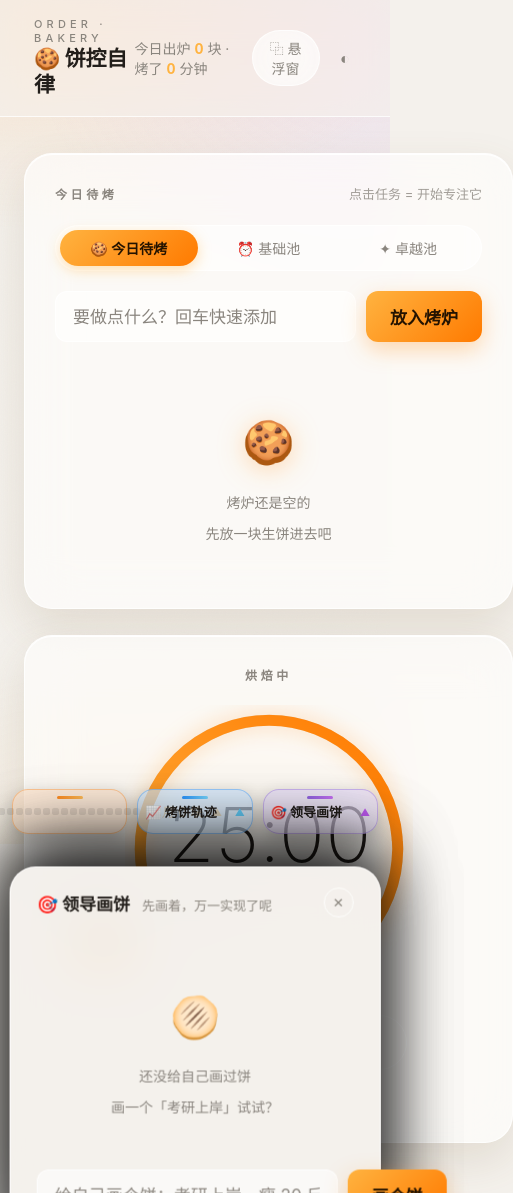
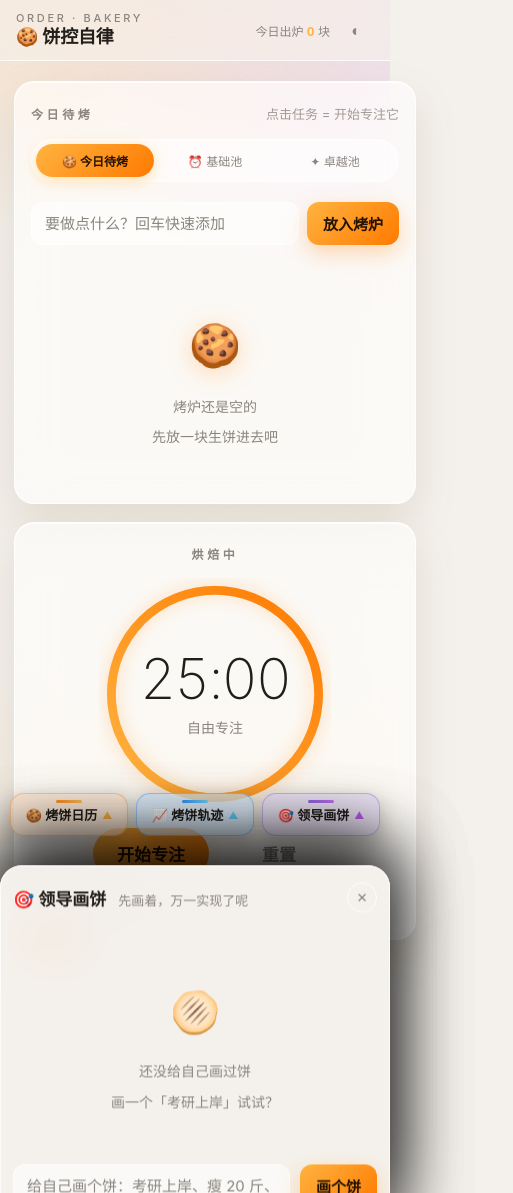
Before and after one commit to bl026732-ship-it/bingkong-pwa, a website: page index.html in a window 390 px wide. Shown: the whole page, 513 px wide, since content can reach past the window. After the commit the page ends 984 px from the top, so only its background shows below. Drawn offline with Linux system fonts and the light colour scheme.

Commit message:
手机窄屏适配：顶栏/圆环/把手瘦身，抽屉近全屏，触屏按钮常显

```diff
--- a/index.html
+++ b/index.html
@@ -554,6 +554,46 @@ body::after {
 .pie-empty { text-align: center; color: var(--text-2); font-size: var(--font-sm); padding: 44px 0 36px; line-height: 2.2; }
 .pie-empty .big { font-size: 40px; display: block; }
 .pie-input-row { display: flex; gap: 10px; margin-top: 10px; }
+
+/* ---------- 手机窄屏适配 ---------- */
+@media (max-width: 640px) {
+  .topbar { padding: 12px 16px; }
+  .brand small { letter-spacing: .24em; }
+  .brand b { font-size: 18px; }
+  .topbar-stats { gap: 8px; font-size: 12px; }
+  #pipBtn { display: none; } /* 悬浮窗仅桌面 Chrome/Edge 支持 */
+  .hide-sm { display: none; }
+  .main { padding: 20px 14px 14px; gap: 18px; }
+  .card { padding: 22px 16px; border-radius: 20px; }
+  .card-title { margin-bottom: 16px; }
+  .seg { font-size: 12px; padding: 8px 2px; }
+  .task-input-row { gap: 8px; }
+  .task-input { padding: 11px 13px; font-size: 15px; }
+  .btn-primary { padding: 11px 16px; font-size: 15px; }
+  .ring-wrap { width: 232px; height: 232px; margin-bottom: 18px; }
+  .ring-time { font-size: 56px; }
+  .ring-label { max-width: 170px; }
+  .btn-big { min-width: 116px; padding: 12px 24px; }
+  .focus-tip { margin-top: 16px; }
+  /* 把手瘦身：只留图标+短名 */
+  .dock-row { left: 10px; right: 10px; bottom: 8px; gap: 8px; }
+  .dock { padding: 11px 6px; font-size: 12px; gap: 5px; border-radius: 14px; }
+  .dock-heat, .dock-total { display: none; }
+  /* 抽屉近乎全屏 */
+  .cal-sheet { width: 100vw; padding: 16px 12px 22px; border-radius: 22px 22px 0 0; }
+  .cal-cell { min-height: 50px; padding: 6px 7px; border-radius: 10px; }
+  .cal-cell .n { font-size: 17px; }
+  .pie-list { max-height: 52vh; }
+}
+@media (max-width: 380px) {
+  .dock-title { font-size: 11px; }
+  .ring-time { font-size: 48px; }
+}
+/* 触屏：没有悬停，操作按钮常显 */
+@media (pointer: coarse) {
+  .task-del, .task-op, .pomo-pm { opacity: .75; }
+  .dock:hover { transform: none; }
+}
 </style>
 </head>
 <body>
@@ -564,7 +604,7 @@ body::after {
     <b>🍪 饼控自律</b>
   </div>
   <div class="topbar-stats">
-    <span>今日出炉 <b id="statTomatoes">0</b> 块 · 烤了 <b id="statMinutes">0</b> 分钟</span>
+    <span>今日出炉 <b id="statTomatoes">0</b> 块<span class="hide-sm"> · 烤了 <b id="statMinutes">0</b> 分钟</span></span>
     <button class="chip" id="pipBtn" title="把计时器钉在屏幕角落（Chrome/Edge）">⿻ 悬浮窗</button>
     <button class="icon-btn" id="themeBtn" title="切换主题">◐</button>
   </div>
```
